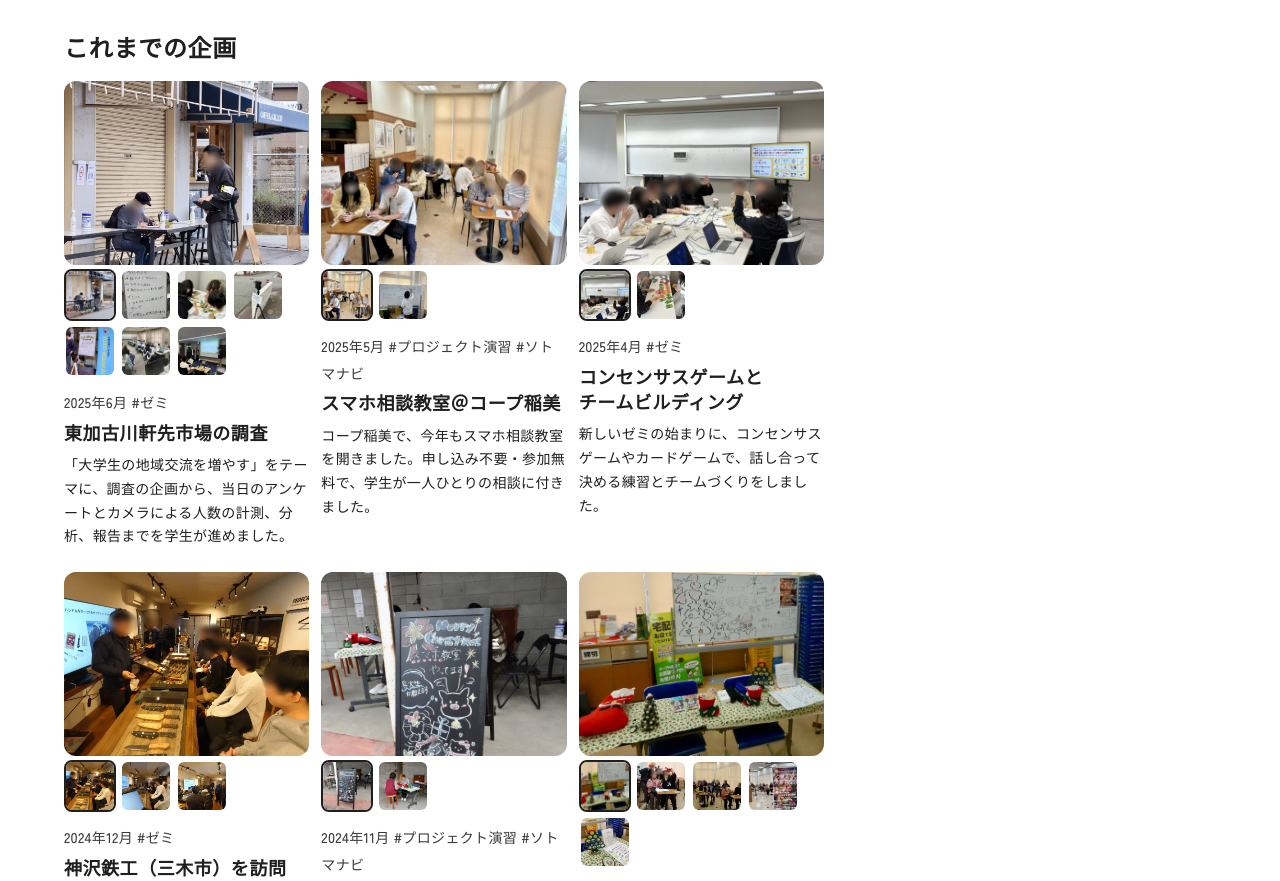
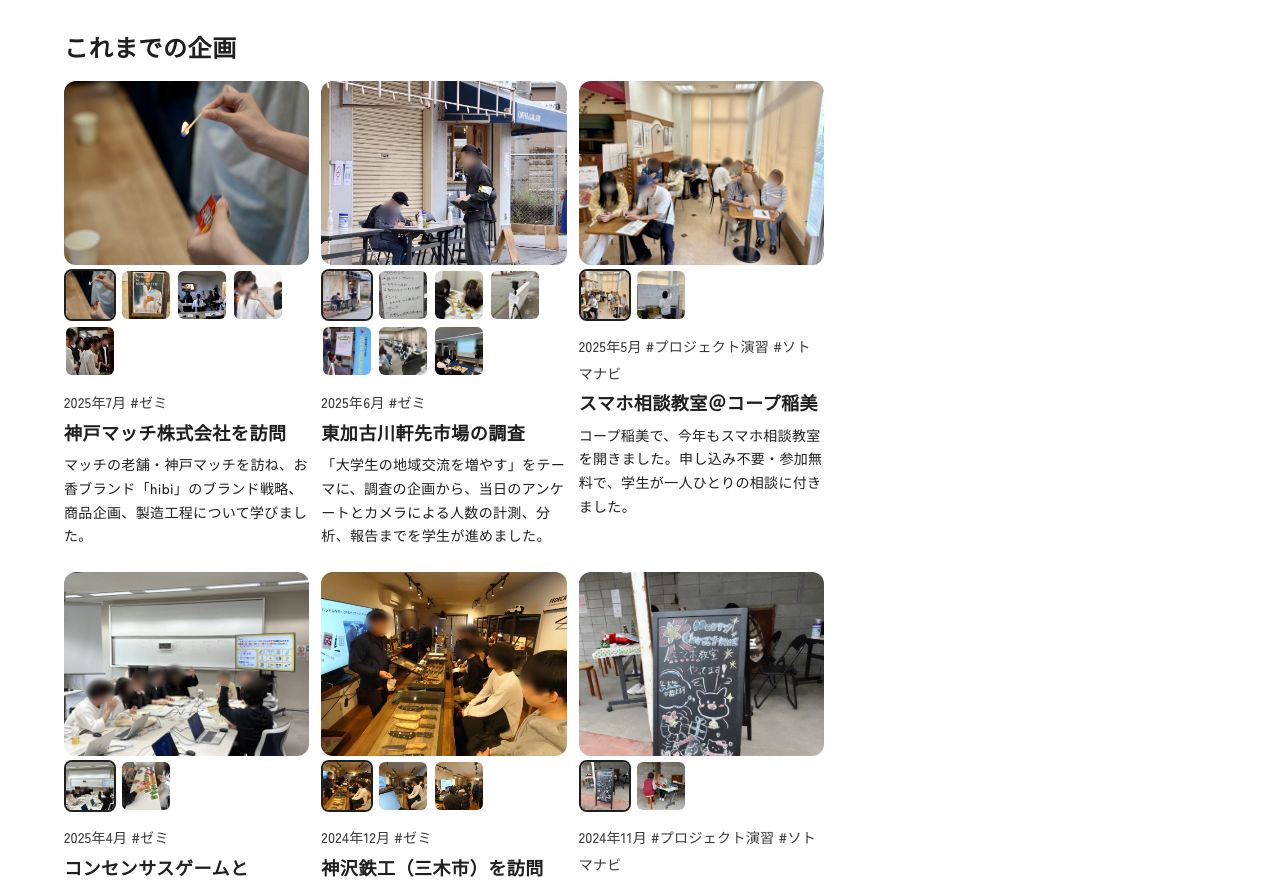
Before and after one commit to koseimiyazaki/myweb, an Astro site: page /seminar in a window 1280 px wide. Shown: the part 1393-2274 px from the top of the page. Built offline with nearby package versions, Linux system fonts and the light colour scheme; Astro itself is replaced by a stand-in of ours; a web font is replaced by a local one.

Commit message:
これまでの企画に2025年7月 神戸マッチ訪問を追加
Co-Authored-By: Claude Opus 5.5 <noreply@anthropic.com>
Claude-Session: https://claude.ai/code/session_019HVfXgnykPWVn6ptdB1NJx

```diff
--- a/src/pages/seminar.astro
+++ b/src/pages/seminar.astro
@@ -11,6 +11,21 @@ const activities = [
 
 // これまでの企画。新しいものを上に足す。写真は public/seminar/projects/ に、位置情報を消して置く。
 const projects = [
+  {
+    tags: ['ゼミ'],
+    year: 2025,
+    when: '2025年7月',
+    title: '神戸マッチ株式会社を訪問',
+    text: 'マッチの老舗・神戸マッチを訪ね、お香ブランド「hibi」のブランド戦略、商品企画、製造工程について学びました。',
+    photo: '/seminar/projects/2025-kobematch-match.jpg',
+    alt: 'マッチを擦る手元',
+    more: [
+      { src: '/seminar/projects/2025-kobematch-welcome.jpg', alt: '「Welcome to KOBE MATCH」の歓迎ボード' },
+      { src: '/seminar/projects/2025-kobematch-lecture.jpg', alt: 'ブランドについての説明を聞く学生たち' },
+      { src: '/seminar/projects/2025-kobematch-scent.jpg', alt: 'hibiの香りを確かめる学生' },
+      { src: '/seminar/projects/2025-kobematch-factory.jpg', alt: '製造の機械の説明を聞く学生たち' },
+    ],
+  },
   {
     tags: ['ゼミ'],
     year: 2025,
```
Also changed, not shown: public/seminar/projects/2025-kobematch-factory.jpg (added), public/seminar/projects/2025-kobematch-lecture.jpg (added), public/seminar/projects/2025-kobematch-match.jpg (added), public/seminar/projects/2025-kobematch-scent.jpg (added), public/seminar/projects/2025-kobematch-welcome.jpg (added).
